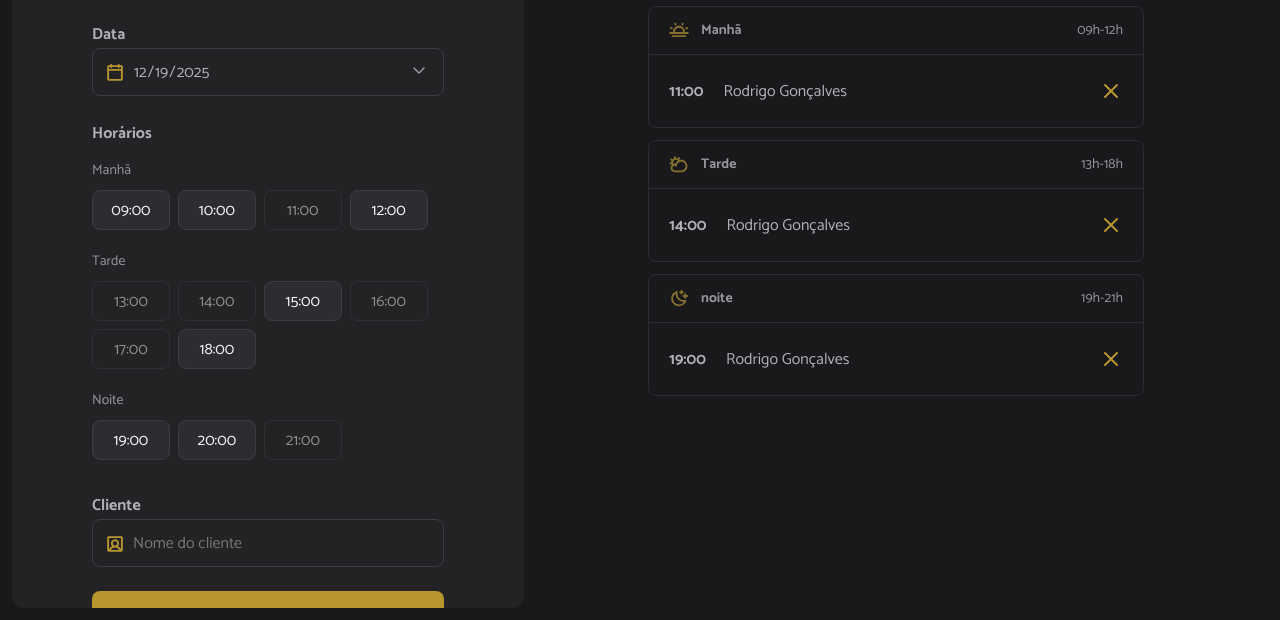
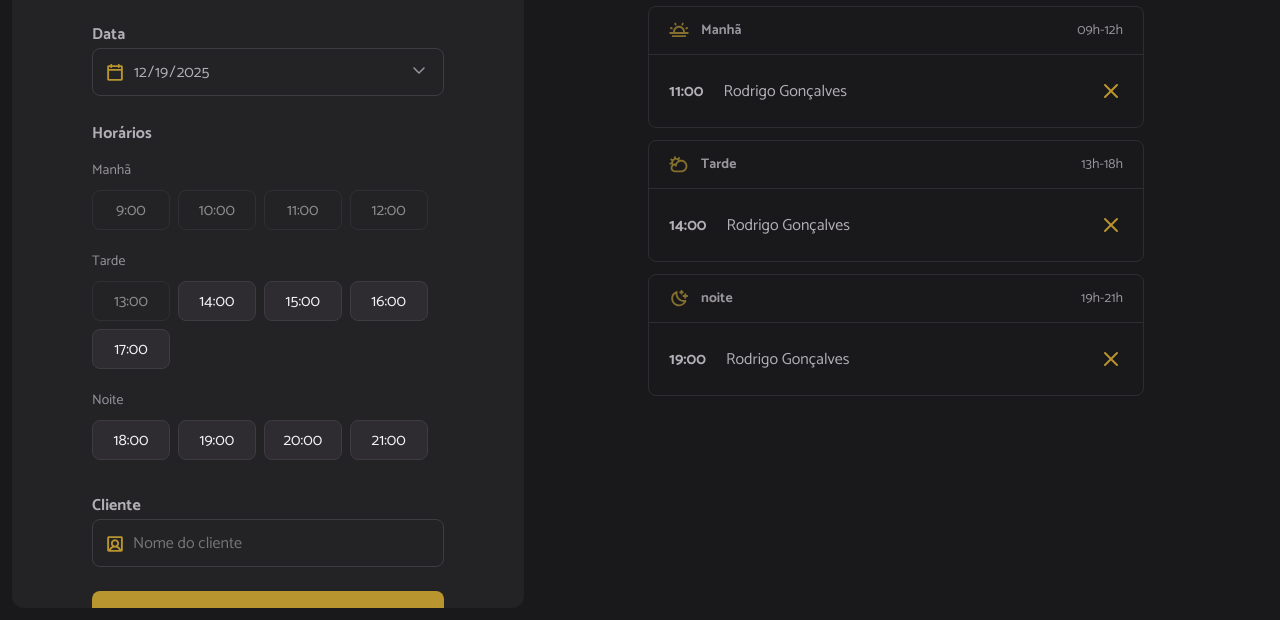
Before and after one commit to carlos-hfc/hairday, a website built with webpack: page index.html in a window 1280 px wide. Shown: the part 180-800 px from the top of the page. Built offline with nearby package versions, Linux system fonts and the light colour scheme.

Commit message:
feat: add hours and separate them by period

```diff
--- a/index.html
+++ b/index.html
@@ -37,67 +37,25 @@
         <span class="label">Horários</span>
         <ul id="hours" class="hours" aria-label="Horários disponíveis de manhã">
           <!-- Exemplo: Manhã -->
-          <li data-period="morning" class="hour-period">Manhã</li>
+          <!-- <li data-period="morning" class="hour-period">Manhã</li>
           <li data-period="morning" value="09:00" class="hour hour-available">
             09:00
-          </li>
-          <li data-period="morning" value="10:00" class="hour hour-available">
-            10:00
-          </li>
-          <li data-period="morning" value="11:00" class="hour hour-unavailable">
-            11:00
-          </li>
-          <li data-period="morning" value="12:00" class="hour hour-available">
-            12:00
-          </li>
+          </li> -->
           <!-- Exemplo: Tarde  -->
-          <li data-period="morning" class="hour-period">Tarde</li>
+          <!-- <li data-period="afternoon" class="hour-period">Tarde</li>
           <li
             data-period="afternoon"
             value="13:00"
             class="hour hour-unavailable"
           >
             13:00
-          </li>
-          <li
-            data-period="afternoon"
-            value="14:00"
-            class="hour hour-unavailable"
-          >
-            14:00
-          </li>
-          <li data-period="afternoon" value="15:00" class="hour hour-available">
-            15:00
-          </li>
-          <li
-            data-period="afternoon"
-            value="16:00"
-            class="hour hour-unavailable"
-          >
-            16:00
-          </li>
-          <li
-            data-period="afternoon"
-            value="17:00"
-            class="hour hour-unavailable"
-          >
-            17:00
-          </li>
-          <li data-period="afternoon" value="18:00" class="hour hour-available">
-            18:00
-          </li>
+          </li> -->
           <!-- Exemplo: Noite -->
-          <li data-period="morning" class="hour-period">Noite</li>
+          <!-- <li data-period="night" class="hour-period">Noite</li>
 
           <li data-period="night" value="19:00" class="hour hour-available">
             19:00
-          </li>
-          <li data-period="night" value="20:00" class="hour hour-available">
-            20:00
-          </li>
-          <li data-period="night" value="21:00" class="hour hour-unavailable">
-            21:00
-          </li>
+          </li> -->
         </ul>
 
         <label for="client" class="label">Cliente</label>
--- a/src/main.js
+++ b/src/main.js
@@ -7,3 +7,4 @@ import "./styles/form.css"
 import "./styles/schedule.css"
 
 import "./modules/form/submit"
+import "./modules/page-load"
--- /dev/null
+++ b/src/modules/form/hours-load.js
@@ -0,0 +1,49 @@
+import dayjs from "dayjs"
+
+import { openingHous } from "../../utils/opening-hours"
+
+const hours = document.getElementById("hours")
+
+export function hoursLoad({ date }) {
+  const opening = openingHous.map(hour => {
+    const [scheduleHour] = hour.split(":")
+
+    const isHourPast = dayjs(date).add(scheduleHour, "hour").isBefore(dayjs())
+
+    return {
+      hour,
+      available: !isHourPast
+    }
+  })
+
+  opening.forEach(({ hour, available }) => {
+    const li = document.createElement("li")
+
+    li.classList.add("hour", available ? "hour-available" : "hour-unavailable")
+    li.textContent = hour
+    li.setAttribute("value", hour)
+
+    if (hour === "9:00") {
+      addHourHeader("Manhã", "morning")
+      li.setAttribute("data-period", "morning")
+    } else if (hour === "13:00") {
+      addHourHeader("Tarde", "afternoon")
+      li.setAttribute("data-period", "afternoon")
+    } else if (hour === "18:00") {
+      addHourHeader("Noite", "night")
+      li.setAttribute("data-period", "night")
+    }
+
+    hours.append(li)
+  })
+}
+
+function addHourHeader(title, period) {
+  const header = document.createElement("li")
+
+  header.classList.add("hour-period")
+  header.setAttribute("data-period", period)
+  header.textContent = title
+
+  hours.append(header)
+}
--- /dev/null
+++ b/src/modules/page-load.js
@@ -0,0 +1,5 @@
+import { schedulesDays } from "./schedules/load"
+
+document.addEventListener("DOMContentLoaded", () => {
+  schedulesDays()
+})
--- /dev/null
+++ b/src/modules/schedules/load.js
@@ -0,0 +1,9 @@
+import { hoursLoad } from "../form/hours-load"
+
+const selectedDate = document.getElementById("date")
+
+export function schedulesDays() {
+  const date = selectedDate.value
+
+  hoursLoad({ date })
+}
```
